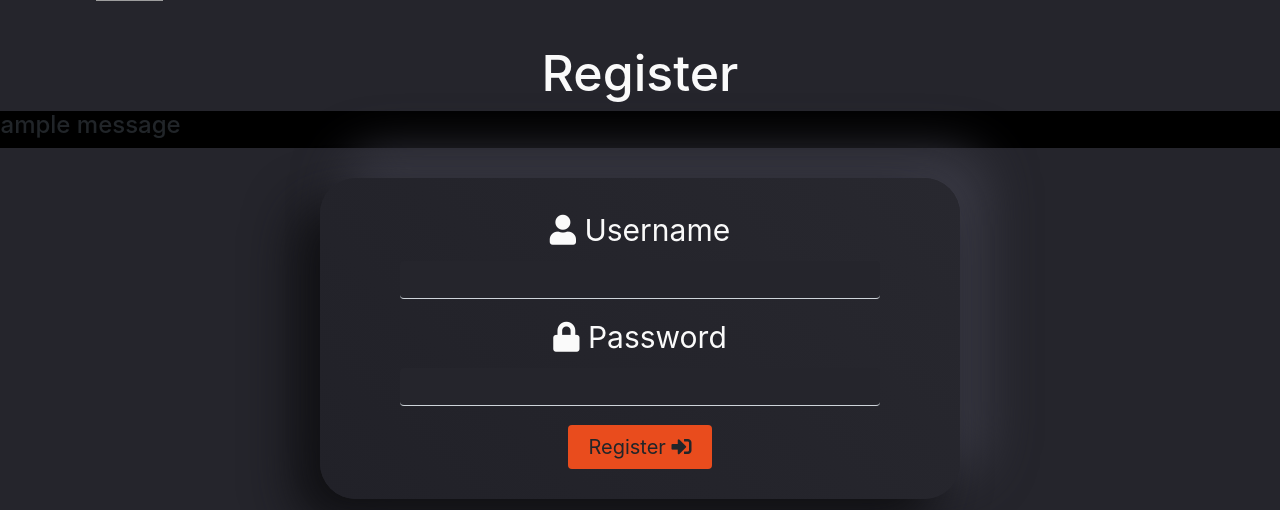
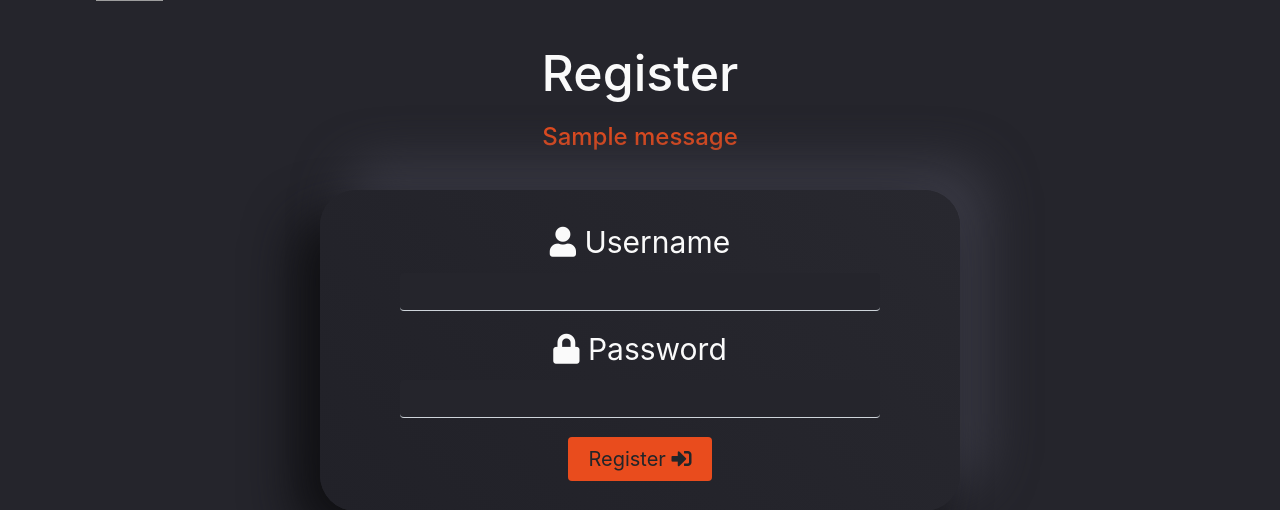
Before and after one commit to TanYa-Go/TanjaG.Portfolio, a Flask app: page /register in a window 1280 px wide. Shown: the part 87-597 px from the top of the page. Run offline with Flask 2, Linux system fonts and the light colour scheme; one stand-in notice (Sample message) is shown; some libraries are stand-ins or nearby versions; some web fonts are replaced; grey boxes are pictures that could not be loaded.

Commit message:
Edit flash messages styling

```diff
--- a/app.py
+++ b/app.py
@@ -53,9 +53,9 @@
         mongo.db.users.insert_one(register)
 
         # put the new user into 'session' cookie
-        session["user"] = request.form.get("username").lower()
-        flash("Registration Successful!")
-        return redirect(url_for("profile", username=session["user"]))
+        # session["user"] = request.form.get("username").lower()
+        # flash("Registration Successful!")
+        # return redirect(url_for("profile", username=session["user"]))
 
     return render_template("register.html")
 
--- a/static/css/register.css
+++ b/static/css/register.css
@@ -6,6 +6,7 @@
     margin-top: 130px;
     color: #fafafa;
     background-color: #25252c;
+    margin-bottom: 20px;
   }
   .main-form {
     width: 50%;
--- a/static/css/style.css
+++ b/static/css/style.css
@@ -259,7 +259,9 @@
 /*------------------- flash messages ----------*/
 
 .flashes {
-  background-color: black;
+  background-color: #25252c;
+  color: rgb(233, 76, 29);
+
 }
 
 
--- a/templates/components/flash.html
+++ b/templates/components/flash.html
@@ -2,8 +2,8 @@
   {% with messages = get_flashed_messages() %}
   {% if messages %}
       {% for message in messages %}
-          <div class="row flashes">
-              <h4 class="light-blue lighten-4 center-align">{{ message }}</h4>
+          <div class="row flashes d-flex justify-content-center">
+                <h4>{{ message }}</h4>
           </div>
       {% endfor %}
   {% endif %}
--- a/templates/components/navbar.html
+++ b/templates/components/navbar.html
@@ -4,7 +4,6 @@
         <li><a href="{{url_for('index')}}">Home</a></li>
         <li><a href="{{url_for('projects')}}">Projects</a></li>
         <li><a href="{{url_for('skills')}}">Skills</a></li>
-
         <li><a href="{{url_for('register')}}">Register</a></li>
     </ul>
     <button class="hamburger" id="hamburger">
```
Also changed, not shown: templates/flash.html (deleted, +0 -10 lines).
